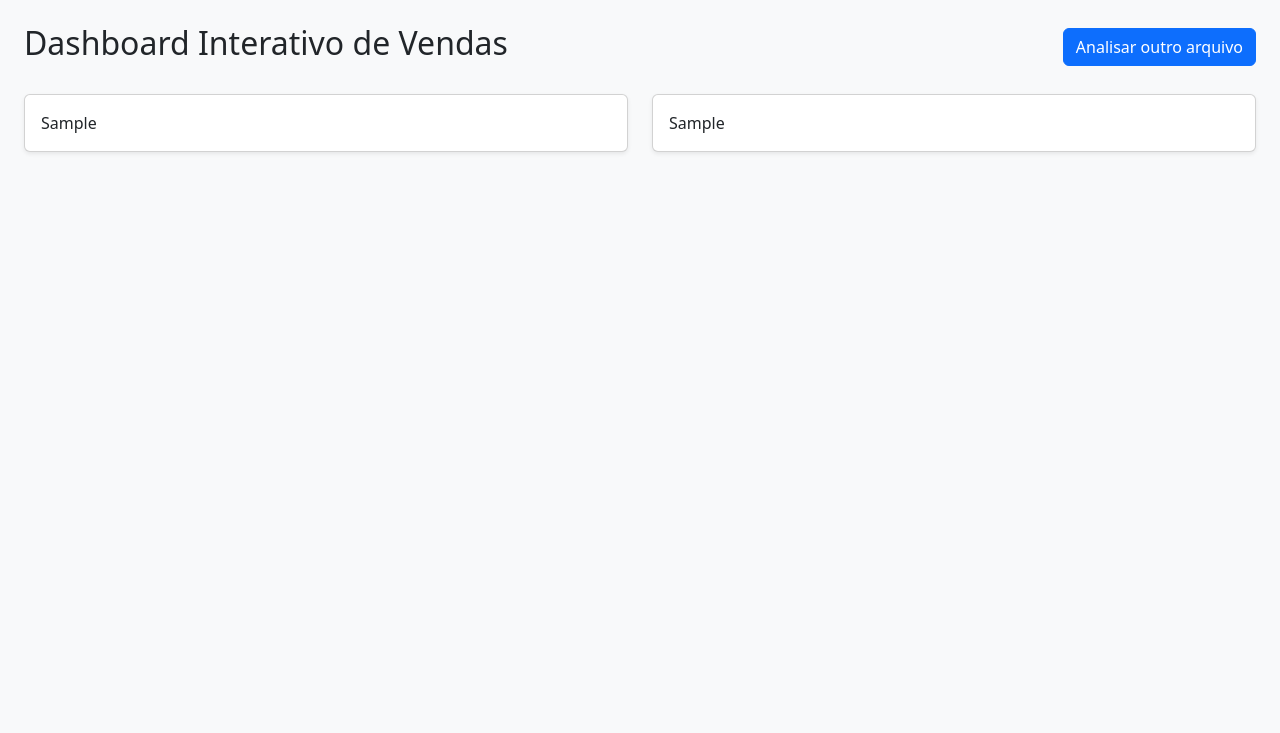
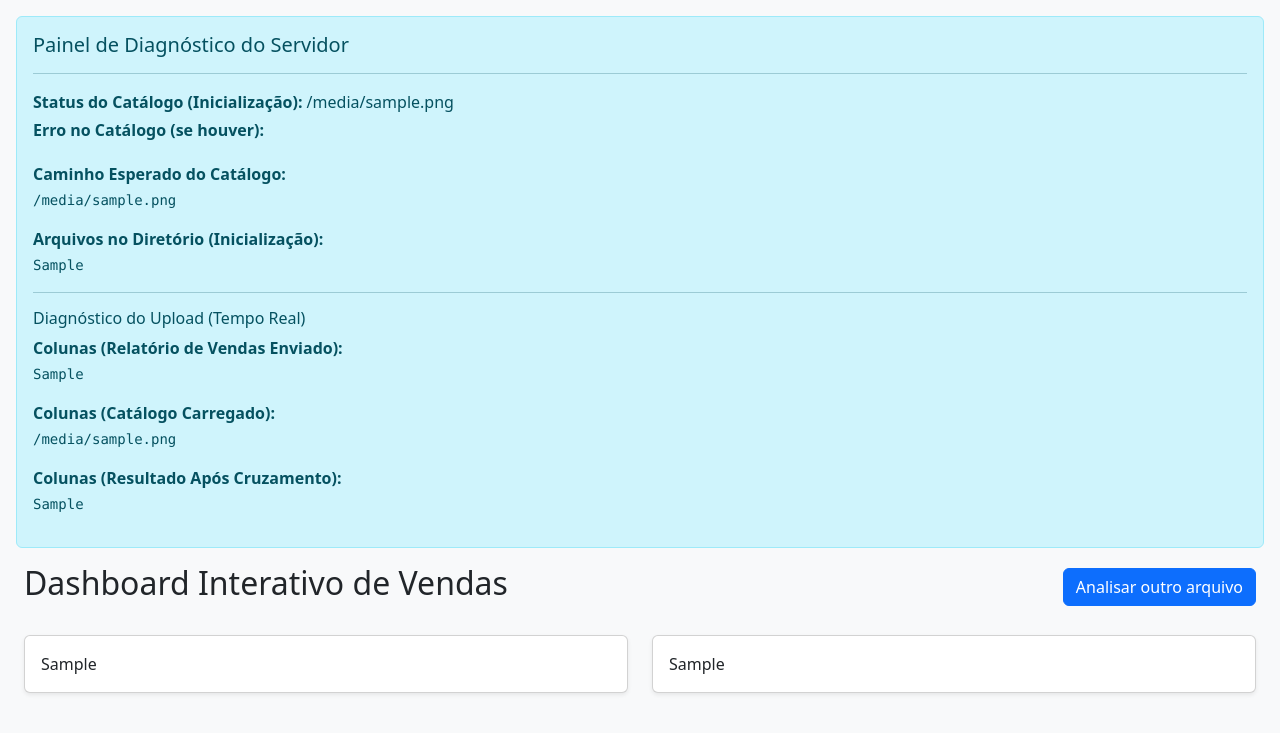
Before and after one commit to Luangscruznfe/confie-apps, a Python web app: template dashboard_pbi/templates/dashboard.html in a window 1280 px wide. Shown: the top 733 px of the page. Run offline with Jinja, Linux system fonts and the light colour scheme; the template is opened without the code that fills it: most values are stand-ins (such as "Sample title", 1, 10 or a date in 2020).

Commit message:
ajuste de erro

```diff
--- a/dashboard_pbi/templates/dashboard.html
+++ b/dashboard_pbi/templates/dashboard.html
@@ -5,18 +5,28 @@
     <title>Dashboard de Vendas</title>
     <link href="https://cdn.jsdelivr.net/npm/bootstrap@5.3.3/dist/css/bootstrap.min.css" rel="stylesheet">
     <style>
-        .card-body iframe {
-            width: 100%;
-            height: 100%;
-            min-height: 450px;
-        }
-        body {
-            background-color: #f8f9fa;
-        }
+        .card-body iframe { width: 100%; height: 100%; min-height: 450px; }
+        body { background-color: #f8f9fa; }
     </style>
 </head>
 <body>
-    <div class="container-fluid mt-4 px-4">
+    {% if debug_info %}
+    <div class="alert alert-info m-3">
+        <h5 class="alert-heading">Painel de Diagnóstico do Servidor</h5>
+        <hr>
+        <p class="mb-1"><strong>Status do Catálogo (Inicialização):</strong> {{ debug_info.catalogo_status }}</p>
+        <p class="mb-1"><strong>Erro no Catálogo (se houver):</strong> <pre class="mb-0"><code>{{ debug_info.catalogo_error }}</code></pre></p>
+        <p class="mb-1"><strong>Caminho Esperado do Catálogo:</strong> <pre class="mb-0"><code>{{ debug_info.catalogo_path_esperado }}</code></pre></p>
+        <p class="mb-1"><strong>Arquivos no Diretório (Inicialização):</strong> <pre class="mb-0"><code>{{ debug_info.arquivos_no_diretorio }}</code></pre></p>
+        <hr>
+        <h6 class="alert-heading">Diagnóstico do Upload (Tempo Real)</h6>
+        <p class="mb-1"><strong>Colunas (Relatório de Vendas Enviado):</strong> <pre class="mb-0"><code>{{ debug_info.vendas_df_cols }}</code></pre></p>
+        <p class="mb-1"><strong>Colunas (Catálogo Carregado):</strong> <pre class="mb-0"><code>{{ debug_info.catalogo_df_cols }}</code></pre></p>
+        <p class="mb-1"><strong>Colunas (Resultado Após Cruzamento):</strong> <pre class="mb-0"><code>{{ debug_info.merged_df_cols }}</code></pre></p>
+    </div>
+    {% endif %}
+
+    <div class="container-fluid mt-2 px-4">
         <div class="d-flex justify-content-between align-items-center mb-4">
             <h1 class="h2">Dashboard Interativo de Vendas</h1>
             <a href="/dashboard" class="btn btn-primary">Analisar outro arquivo</a>
@@ -25,16 +35,12 @@
         <div class="row">
             <div class="col-lg-6 mb-4">
                 <div class="card shadow-sm">
-                    <div class="card-body">
-                        {{ grafico1_html | safe }}
-                    </div>
+                    <div class="card-body">{{ grafico1_html | safe }}</div>
                 </div>
             </div>
             <div class="col-lg-6 mb-4">
                 <div class="card shadow-sm">
-                    <div class="card-body">
-                        {{ grafico2_html | safe }}
-                    </div>
+                    <div class="card-body">{{ grafico2_html | safe }}</div>
                 </div>
             </div>
         </div>
```
Also changed, not shown: dashboard_pbi/app.py (+26 -27 lines).
